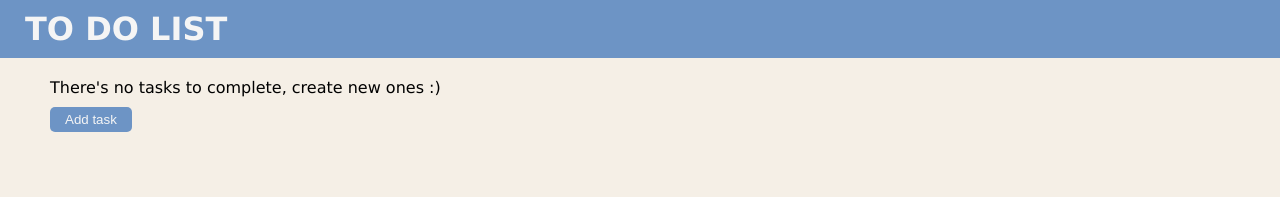
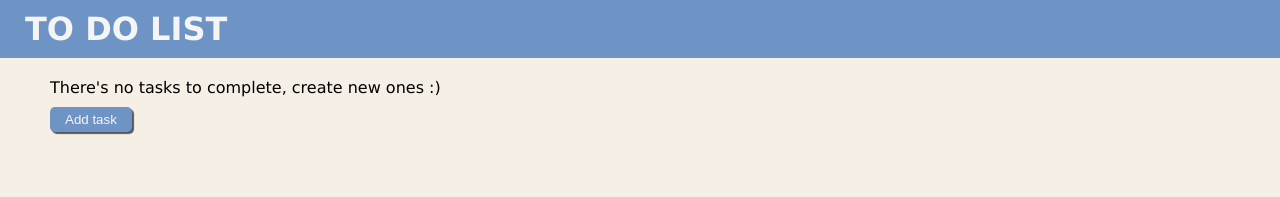
Before and after one commit to emapepic/to-do-list, a React app: page / in a window 1280 px wide. Shown: the top 197 px of the page. Built offline with nearby package versions, Linux system fonts and the light colour scheme; the HTML template or start-up script is replaced by a standard one.

Commit message:
style changes

```diff
--- a/src/style.css
+++ b/src/style.css
@@ -30,6 +30,7 @@ button {
   border-radius: 5px;
   border-style: none;
   cursor: pointer;
+  box-shadow: 2px 2px 1px #585858;
 }
 
 .main-container {
@@ -60,6 +61,7 @@ button {
   padding: 10px;
   width: 50vw;
   margin-bottom: 10px;
+  border-radius: 15px;
 }
 
 .task-container ul {
```
